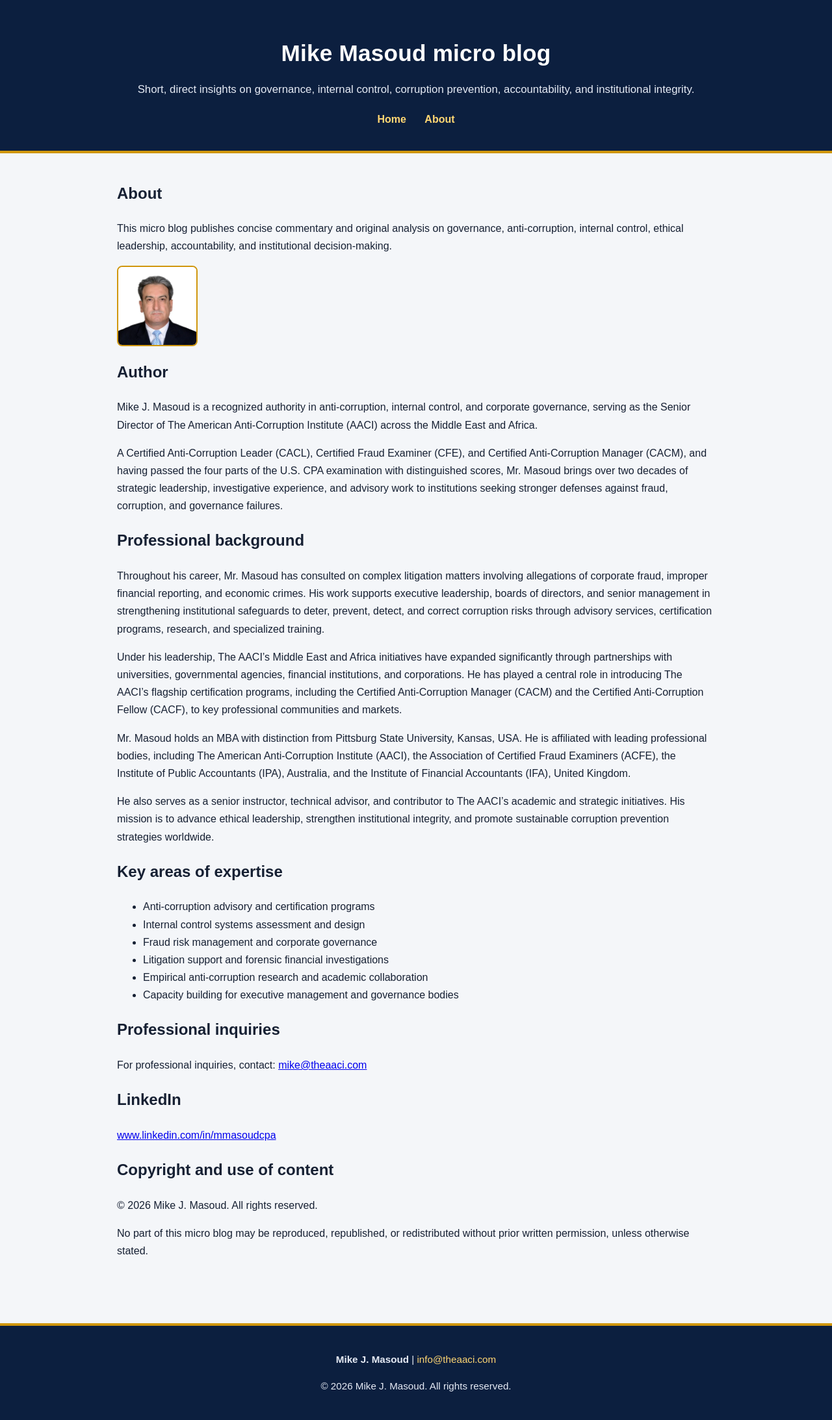
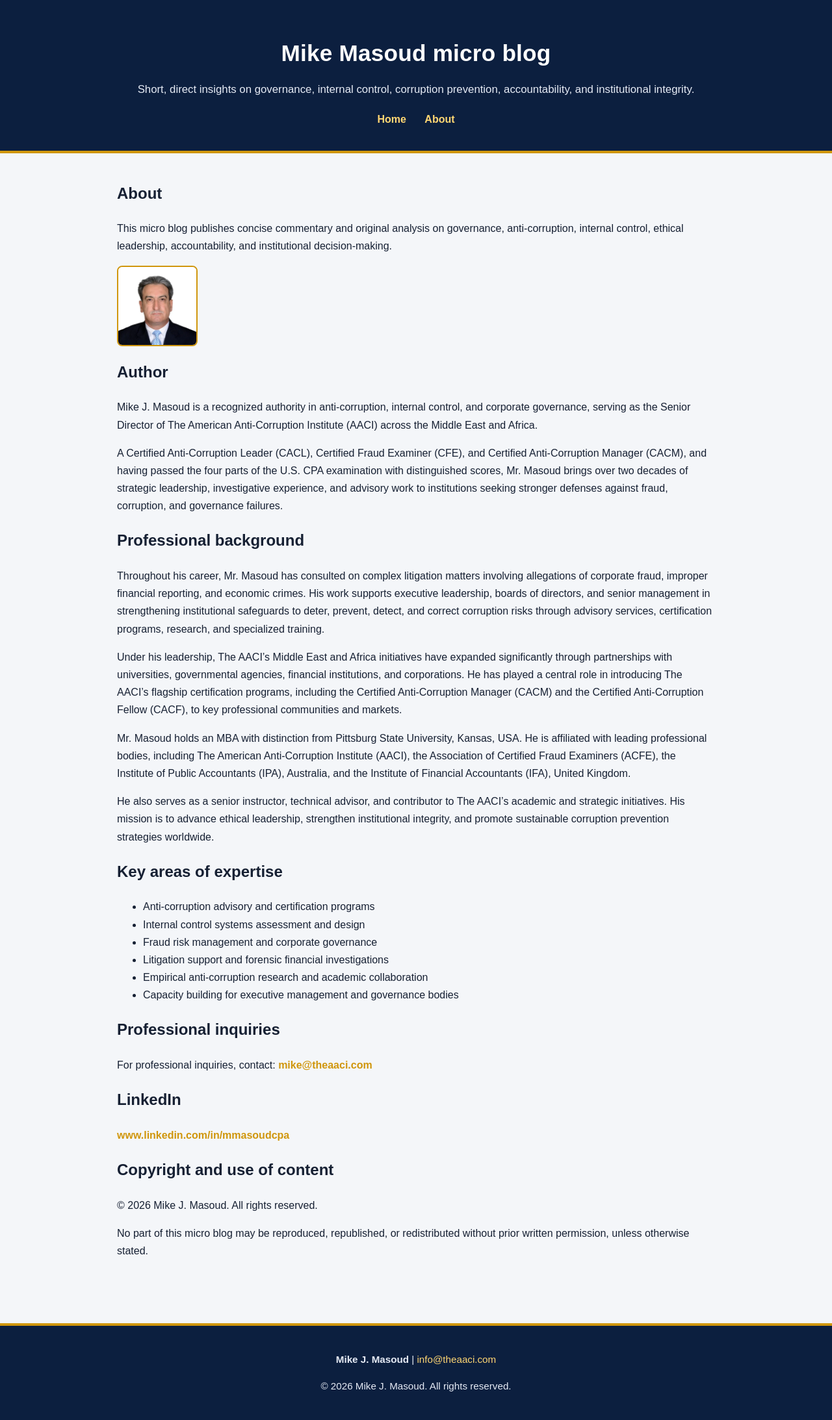
Before and after one commit to mikemasoud/microblog, a Jekyll site: the page built from about.md, in a window 1280 px wide. Shown: the whole page at 65% size. Built offline with Jekyll 4.4.1, drawn with Linux system fonts in a browser that asks for light colours.

Commit message:
Update style.css

```diff
--- a/assets/style.css
+++ b/assets/style.css
@@ -92,25 +92,24 @@ body {
   margin-bottom: 16px;
 }
 
+.container a,
 .post-card a,
 .article-body a,
 .about a,
-.about-page a,
 .explore-more a {
   color: #d0960c;
   text-decoration: none;
   font-weight: 600;
 }
 
+.container a:hover,
 .post-card a:hover,
 .article-body a:hover,
 .about a:hover,
-.about-page a:hover,
 .explore-more a:hover {
   color: #0c1f3f;
   text-decoration: underline;
 }
-
 .read-more {
   display: inline-block;
   margin-top: 12px;
```
